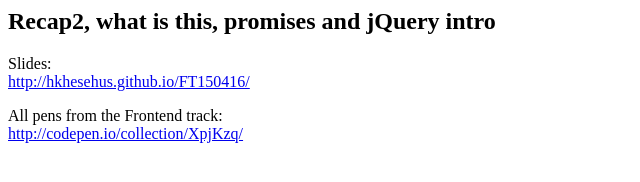
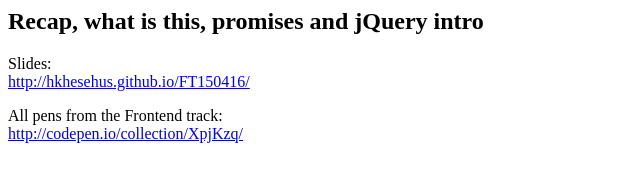
Before and after one commit to hkhesehus/FT310516, a website: page slides/index.html in a window 1280 px wide. Shown: the whole page, without its empty margins (0-640 px from the left). Drawn offline with Linux system fonts and the light colour scheme.

Commit message:
More content

```diff
--- a/slides/index.html
+++ b/slides/index.html
@@ -1,5 +1,5 @@
 
-<h2>Recap2, what is this, promises and jQuery intro</h2>
+<h2>Recap, what is this, promises and jQuery intro</h2>
 
 <p>Slides:<br /> <a href="http://hkhesehus.github.io/FT150416/">http://hkhesehus.github.io/FT150416/</a> </p>
 
```
Also changed, not shown: dist/slides/index.html.
